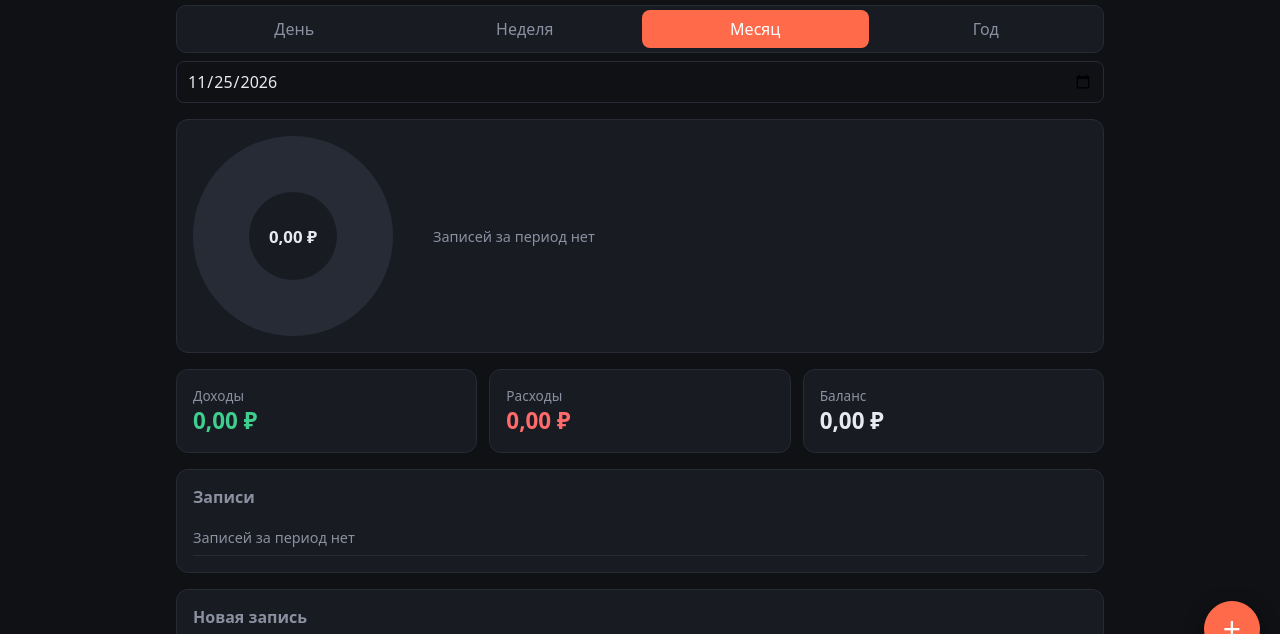
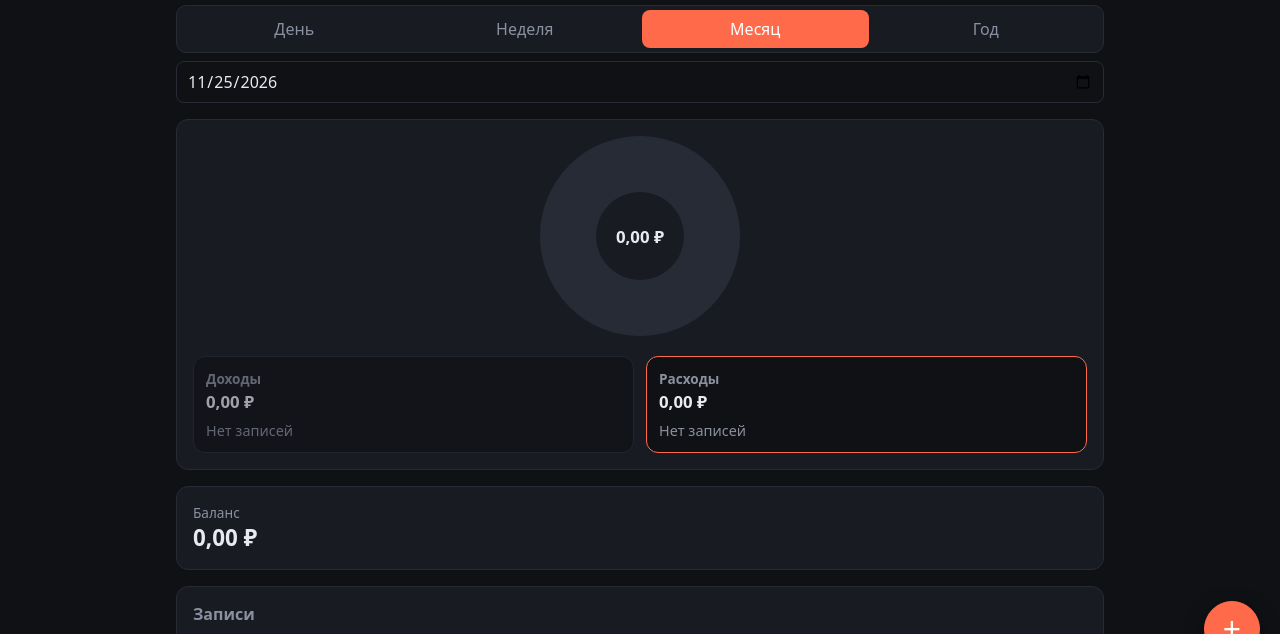
Before and after one commit to PCHE1ENOK/expense-tracker, a plain HTML site: page index.html in a window 1280 px wide. Shown: the part 123-757 px from the top of the page. Drawn offline with Linux system fonts and the light colour scheme.

Commit message:
Redesign summary: income and expense columns around donut, tap column to switch
Co-Authored-By: Claude Haiku 5.5 <noreply@anthropic.com>

```diff
--- a/index.html
+++ b/index.html
@@ -36,12 +36,19 @@
 
     <section class="panel summary">
       <div id="donut" class="donut"><span id="total">0 ₽</span></div>
-      <ul id="cats" class="cats"></ul>
+      <div class="cols">
+        <div class="col" data-col="income">
+          <h3><span>Доходы</span><strong id="income" class="income">0</strong></h3>
+          <ul id="incomeCats" class="cats"></ul>
+        </div>
+        <div class="col" data-col="expense">
+          <h3><span>Расходы</span><strong id="expense" class="expense">0</strong></h3>
+          <ul id="expenseCats" class="cats"></ul>
+        </div>
+      </div>
     </section>
 
     <section class="cards">
-      <div class="card"><span>Доходы</span><strong id="income" class="income">0</strong></div>
-      <div class="card"><span>Расходы</span><strong id="expense" class="expense">0</strong></div>
       <div class="card"><span>Баланс</span><strong id="balance">0</strong></div>
     </section>
 
--- a/script.js
+++ b/script.js
@@ -99,7 +99,8 @@ function init() {
     balance: $('balance'),
     total: $('total'),
     donut: $('donut'),
-    cats: $('cats'),
+    incomeCats: $('incomeCats'),
+    expenseCats: $('expenseCats'),
     form: $('form'),
     type: $('type'),
     amount: $('amount'),
@@ -132,12 +133,17 @@ function init() {
     document.querySelectorAll('[data-period]').forEach((b) =>
       b.classList.toggle('active', b.dataset.period === state.period)
     );
+    document.querySelectorAll('.col').forEach((c) =>
+      c.classList.toggle('active', c.dataset.col === state.kind)
+    );
 
     const { from, to } = periodRange(state.period, state.anchor);
     const s = summarize(items, from, to, state.kind);
+    const sIncome = summarize(items, from, to, 'income');
+    const sExpense = summarize(items, from, to, 'expense');
 
-    el.income.textContent = fmt(s.income);
-    el.expense.textContent = fmt(s.expense);
+    el.income.textContent = fmt(sIncome.income);
+    el.expense.textContent = fmt(sExpense.expense);
     el.balance.textContent = fmt(s.balance);
     el.total.textContent = fmt(s.total);
 
@@ -159,22 +165,20 @@ function init() {
       })
     );
 
-    el.cats.replaceChildren(
-      ...(s.top.length
-        ? s.top.map((c, i) => {
+    const catList = (ul, top) =>
+      ul.replaceChildren(
+        ...(top.length
+          ? top.map((c, i) => {
               const dot = node('span', '', 'dot');
               dot.style.background = COLORS[i % COLORS.length];
               const row = node('li', undefined, 'cat');
-            row.append(
-              dot,
-              node('span', c.category, 'name'),
-              node('span', (c.share * 100).toFixed(0) + '%', 'muted'),
-              node('span', fmt(c.amount), 'amount')
-            );
+              row.append(dot, node('span', c.category, 'name'), node('span', fmt(c.amount), 'amount'));
               return row;
             })
-        : [node('li', 'Записей за период нет', 'muted')])
+          : [node('li', 'Нет записей', 'muted')])
       );
+    catList(el.incomeCats, sIncome.top);
+    catList(el.expenseCats, sExpense.top);
 
     el.list.replaceChildren(
       ...(s.transactions.length
@@ -205,6 +209,12 @@ function init() {
   document.querySelectorAll('[data-kind]').forEach((b) =>
     b.addEventListener('click', () => {
       state.kind = b.dataset.kind;
+      render();
+    })
+  );
+  document.querySelectorAll('.col').forEach((c) =>
+    c.addEventListener('click', () => {
+      state.kind = c.dataset.col;
       render();
     })
   );
--- a/style.css
+++ b/style.css
@@ -94,8 +94,18 @@ ul { list-style: none; margin: 0; padding: 0; }
 .toolbar { margin-bottom: 16px; }
 .toolbar input { width: 100%; }
 
-.summary { display: grid; grid-template-columns: 220px 1fr; gap: 20px; align-items: center; }
-@media (max-width: 600px) { .summary { grid-template-columns: 1fr; justify-items: center; } }
+.summary { display: flex; flex-direction: column; align-items: center; gap: 20px; }
+.cols { display: grid; grid-template-columns: 1fr 1fr; gap: 12px; width: 100%; }
+.col {
+  background: var(--bg); border: 1px solid var(--border); border-radius: 12px; padding: 12px;
+  cursor: pointer; opacity: .65; transition: opacity .15s, border-color .15s;
+}
+.col.active { opacity: 1; border-color: var(--accent); }
+.col h3 { margin: 0 0 8px; font-size: .85rem; font-weight: 600; color: var(--muted); display: flex; flex-direction: column; gap: 2px; }
+.col h3 strong { font-size: 1.05rem; color: var(--text); }
+.col .cat { grid-template-columns: 10px 1fr auto; gap: 8px; padding: 6px 0; }
+.col .cat .name { overflow: hidden; text-overflow: ellipsis; white-space: nowrap; }
+.col .cat .amount { font-size: .85rem; }
 .donut {
   width: 200px; height: 200px; border-radius: 50%; position: relative;
   display: grid; place-items: center;
```
Lines whose indentation alone changed are shown as unchanged.
